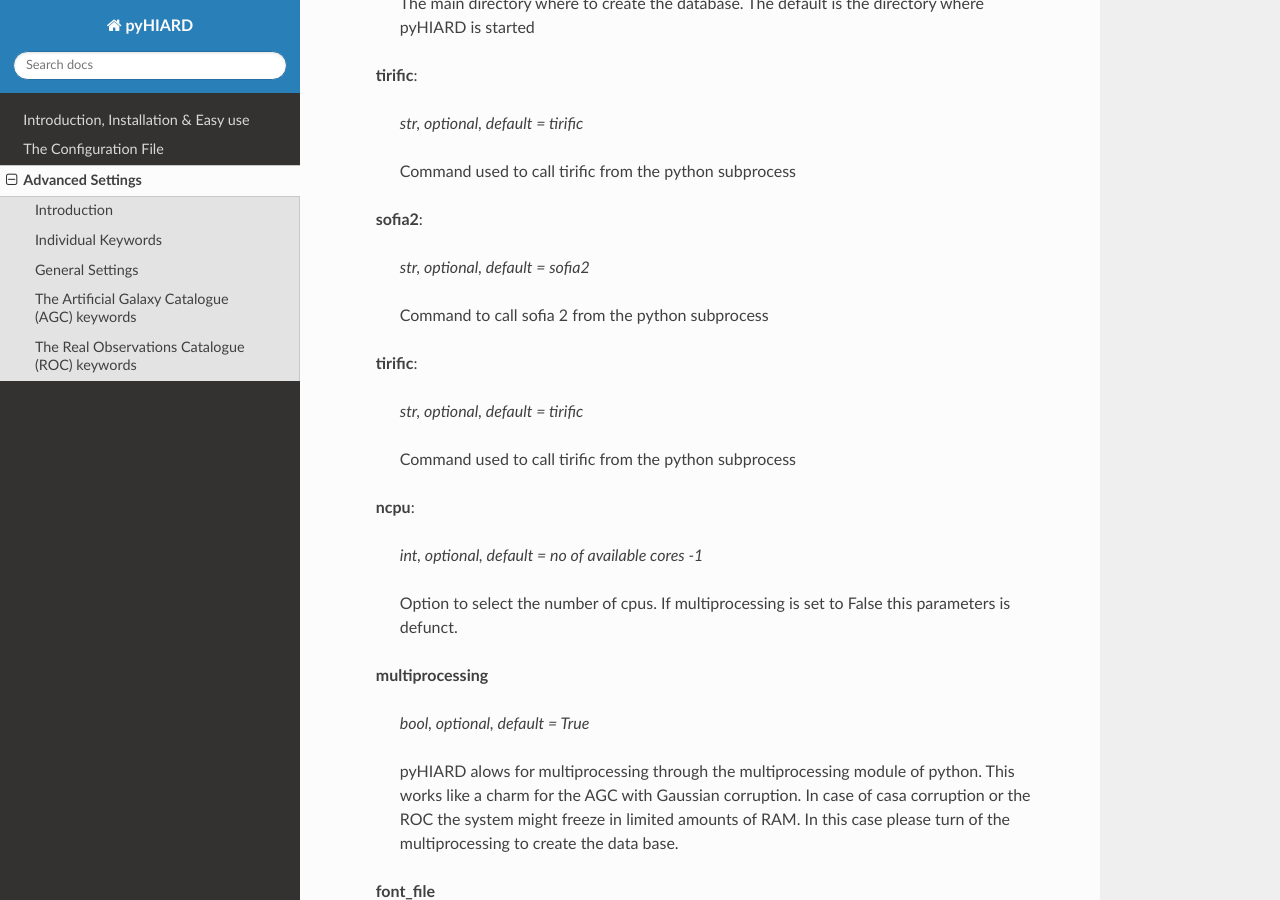
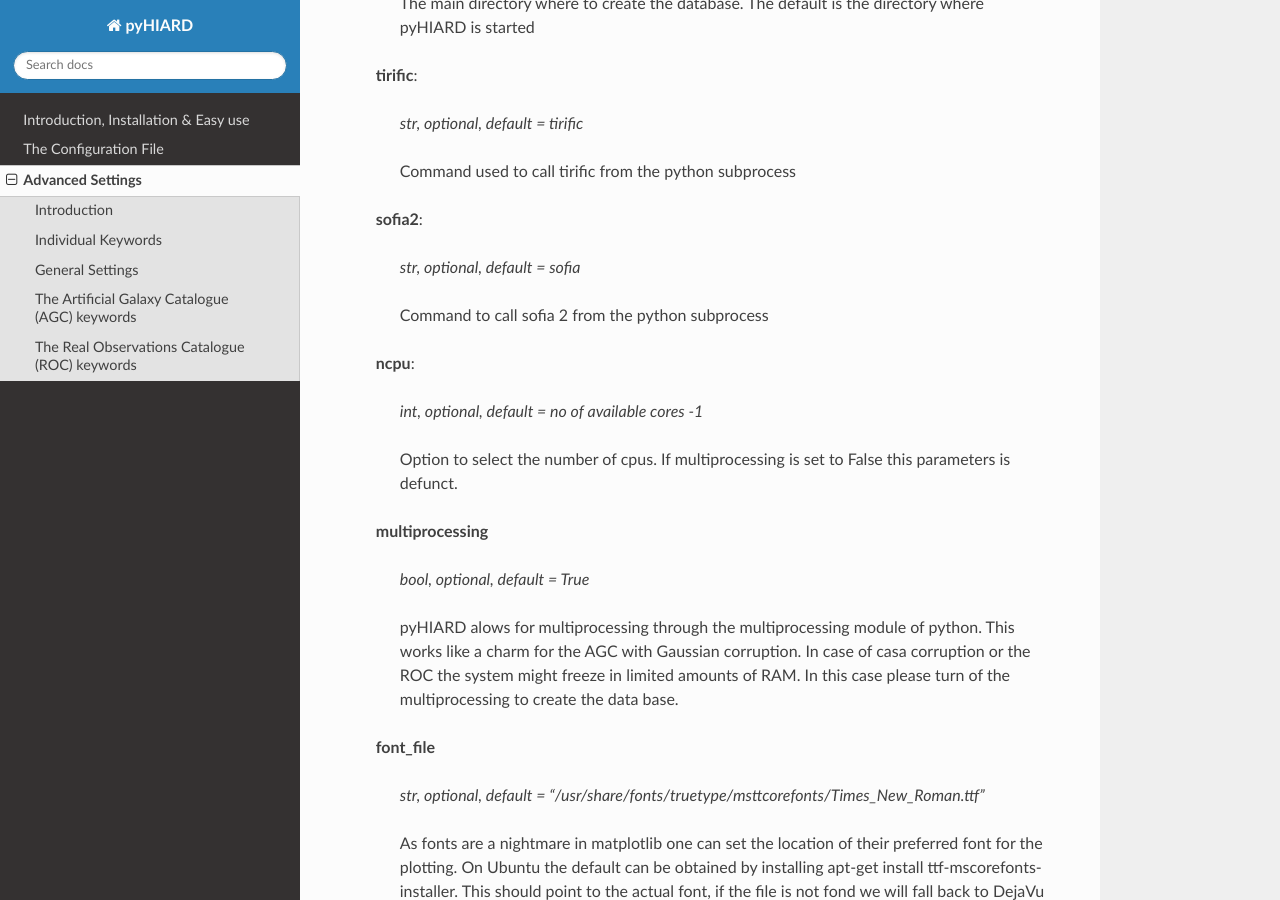
Before and after one commit to PeterKamphuis/pyHIARD, a Sphinx documentation site: the page built from docs/source/advanced.rst, in a window 1280 px wide and 900 px high, scrolled down 1392 px. Built offline with Sphinx 7.4.7 and the Read the Docs theme 3.1.0, drawn with Linux system fonts in a browser that asks for light colours; pages that are not in the unit, such as notebooks, are missing from menus.

Commit message:
Add new files to MAnifest, check docs

```diff
--- a/docs/source/advanced.rst
+++ b/docs/source/advanced.rst
@@ -58,15 +58,9 @@
 
   **sofia2**:
 
-    *str, optional, default = sofia2*
+    *str, optional, default = sofia*
 
     Command to call sofia 2 from the python subprocess
-
-  **tirific**:
-
-      *str, optional, default = tirific*
-
-      Command used to call tirific from the python subprocess
 
   **ncpu**:
 
--- a/version.py
+++ b/version.py
@@ -2,5 +2,5 @@
 
 
 PACKAGE_NAME = 'pyHIARD'
-__version__ = '1.2.0'
-__casa_max__ = {'major':3,'minor':10}
+__version__ = '1.2.1'
+#__casa_max__ = {'major':3,'minor':10}
```
Also changed, not shown: 1 other file.
